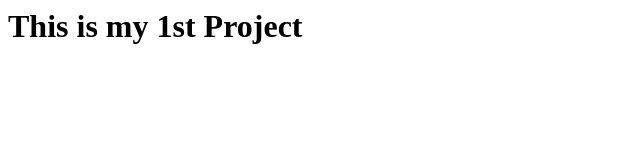
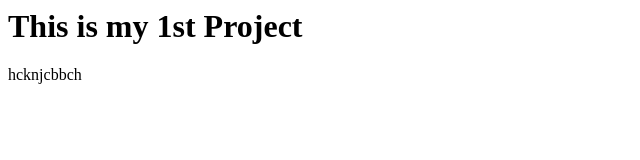
Before and after one commit to Vilas-rathod/localrepo, a plain HTML site: page index.html in a window 1280 px wide. Shown: the full height of the page, 0-640 px from the left. Drawn offline with Linux system fonts and the light colour scheme.

Commit message:
para added!

```diff
--- a/index.html
+++ b/index.html
@@ -1 +1,2 @@
 <h1>This is my 1st Project</h1>
+<p>hcknjcbbch</p>
```
